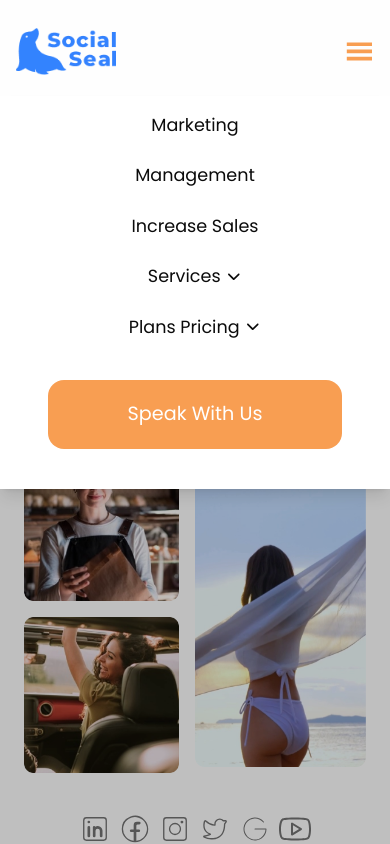
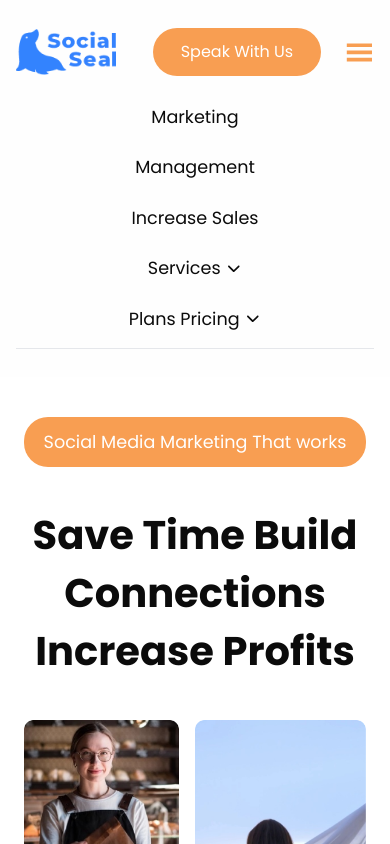
Before and after one commit to TomaszM-dev/socialseal-landing, a Next.js app: page / in a window 390 px wide. Both pictures are taken after a click on the icon 359 px from the left and 51 px from the top of the page. Shown: the top 844 px of the page. Built offline with nearby package versions, Linux system fonts and the light colour scheme.

Commit message:
build: create useResize custom hook

```diff
--- a/components/navbar/Navbar.tsx
+++ b/components/navbar/Navbar.tsx
@@ -10,31 +10,20 @@ import { GiHamburgerMenu } from "react-icons/gi";
 import NavbarLinks from "./NavbarLinks";
 import { fadeIn } from "@/animations/animations";
 import Button from "../common/Button";
+import useResize from "@/hooks/useResize";
 
 const Navbar = () => {
-  const [isMobileScreen, setIsMobileScreen] = useState(false);
-  const [isTabletScreen, setIsTabletScreen] = useState(false);
+  const resize = useResize();
   const [openLinks, setOpenLinks] = useState(false);
 
   useEffect(() => {
-    const handleResize = () => {
-      const width = window.innerWidth;
-      setIsMobileScreen(width <= 685);
-      setIsTabletScreen(width > 685 && width <= 1008);
-    };
-
     const handleScroll = () => {
       if (window.scrollY > 300) {
         setOpenLinks(false);
       }
     };
-    handleResize();
-    handleResize();
-    window.addEventListener("resize", handleResize);
     window.addEventListener("scroll", handleScroll);
-
     return () => {
-      window.removeEventListener("resize", handleResize);
       window.removeEventListener("scroll", handleScroll);
     };
   }, []);
@@ -53,8 +42,8 @@ const Navbar = () => {
         </div>
 
         {/* genertaing navbar links */}
-        {!isTabletScreen && !isMobileScreen && <NavbarLinks />}
-        {isMobileScreen || (
+        {!resize.isTabScreen && !resize.isMobileScreen && <NavbarLinks />}
+        {resize.isMobileScreen || (
           <Button className="bg-accent-orange px-7 py-3 rounde  text-white">
             Speak With Us
           </Button>
@@ -66,7 +55,7 @@ const Navbar = () => {
         />
       </div>
       <AnimatePresence mode="wait">
-        {openLinks && isTabletScreen && (
+        {openLinks && resize.isTabScreen && (
           <motion.div
             variants={fadeIn("down", 0.1)}
             initial={{ opacity: 0 }}
@@ -79,7 +68,7 @@ const Navbar = () => {
         )}
       </AnimatePresence>
       <AnimatePresence mode="wait">
-        {openLinks && isMobileScreen && (
+        {openLinks && resize.isMobileScreen && (
           <motion.div
             variants={fadeIn("down", 0.1)}
             initial={{ opacity: 0 }}
--- a/components/navbar/NavbarLinks.tsx
+++ b/components/navbar/NavbarLinks.tsx
@@ -7,32 +7,24 @@ import MobileDropdown from "../dropdown/MobileDropdown";
 import Link from "next/link";
 import DeskopDropdown from "../dropdown/desktop-dropdown-components/DesktopDropdown";
 import { fadeIn } from "@/animations/animations";
-
+import useResize from "@/hooks/useResize";
 const navbarData: NavbarDropdownData = navbarDropdownData();
 const NavbarLinks = () => {
-  const [isMobileScreen, setIsMobileScreen] = useState(false);
+  const resize = useResize();
+
   const [dropdownStates, setDropdownStates] = useState<{
     [key: string]: boolean;
   }>({});
 
   useEffect(() => {
-    const handleResize = () => {
-      const width = window.innerWidth;
-      setIsMobileScreen(width <= 685);
-    };
-
     const handleScroll = () => {
       if (window.scrollY > 200) {
         setDropdownStates({});
       }
     };
-    handleResize();
-
-    window.addEventListener("resize", handleResize);
     window.addEventListener("scroll", handleScroll);
 
     return () => {
-      window.removeEventListener("resize", handleResize);
       window.removeEventListener("scroll", handleScroll);
     };
   }, []);
@@ -78,7 +70,7 @@ const NavbarLinks = () => {
               )}
             </div>
           </Link>
-          {!isMobileScreen ? (
+          {!resize.isMobileScreen ? (
             <AnimatePresence mode="wait">
               {dropdownStates[data.link] && <DeskopDropdown data={data} />}
             </AnimatePresence>
--- /dev/null
+++ b/hooks/useResize.tsx
@@ -0,0 +1,28 @@
+import { useState, useEffect } from "react";
+
+const useResize = () => {
+  const [isTabScreen, setIsTabScreen] = useState(false);
+  const [isMobileScreen, setIsMobileScreen] = useState(false);
+
+  useEffect(() => {
+    const handleResize = () => {
+      const width = window.innerWidth;
+      if (width <= 1000) {
+        setIsTabScreen(true);
+      } else if (width <= 685) {
+        setIsMobileScreen(true);
+      }
+    };
+
+    handleResize();
+    window.addEventListener("resize", handleResize);
+
+    return () => {
+      window.removeEventListener("resize", handleResize);
+    };
+  }, []);
+
+  return { isTabScreen, isMobileScreen };
+};
+
+export default useResize;
```
